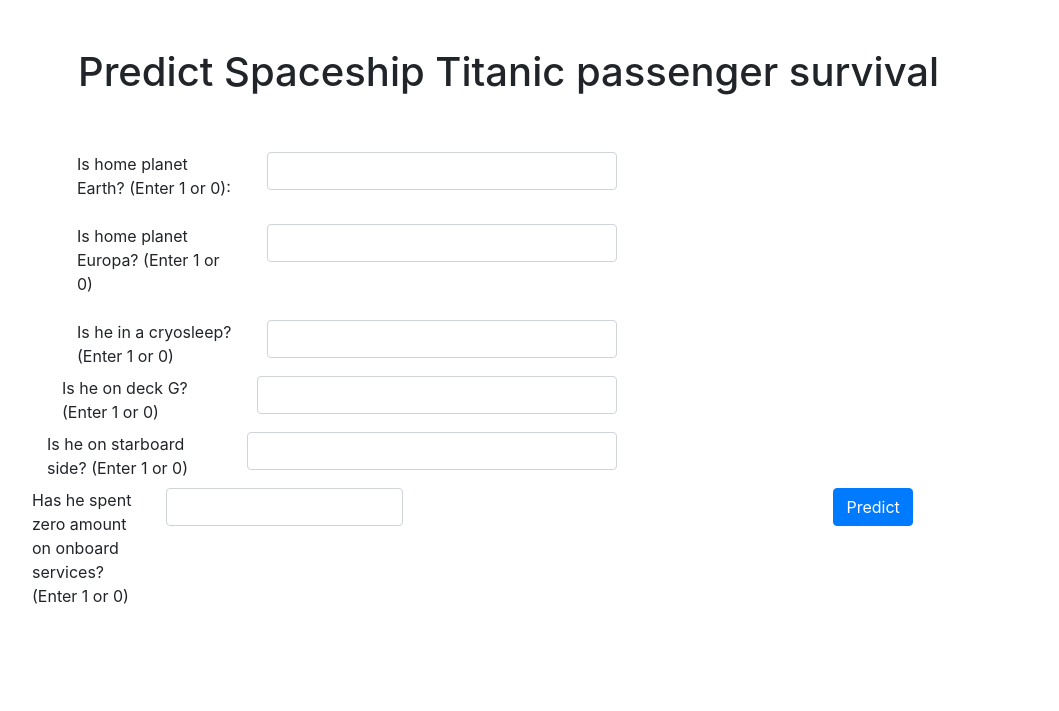
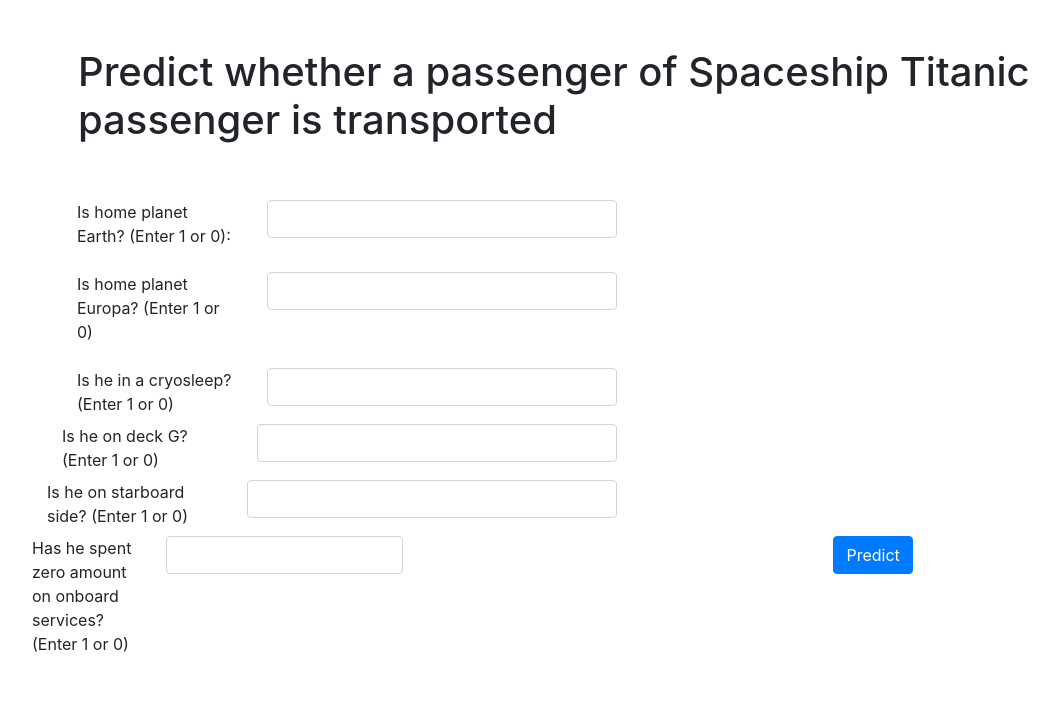
Before and after one commit to MykolaPinchuk/SpaceTitanic, a Flask app: page / in a window 1280 px wide. Shown: the top 711 px of the page, without its empty margins (8-1067 px from the left). Run offline with Flask 2, Linux system fonts and the light colour scheme; some libraries are stand-ins or nearby versions.

Commit message:
updated a project. it works.

```diff
--- a/spacetitanic-app/main.py
+++ b/spacetitanic-app/main.py
@@ -1,4 +1,6 @@
 #import Flask
+import numpy as np
+import joblib, sklearn
 from flask import Flask, render_template, request
 #create an instance of Flask
 app = Flask(__name__)
@@ -12,7 +14,7 @@ def predict():
         planet_europa = request.form.get('planet_europa')
         cryosleep = request.form.get('cryosleep')
         deck_g = request.form.get('deck_g')
-        starboard = request.form.get('stargboard')
+        starboard = request.form.get('starboard')
         zero_service = request.form.get('zero_service')
         #call preprocessDataAndPredict and pass inputs
         try:
--- a/spacetitanic-app/templates/home.html
+++ b/spacetitanic-app/templates/home.html
@@ -11,7 +11,7 @@
   <body>
       <div class="container">
         <div class="row my-5 pl-3">
-            <h1>Predict Spaceship Titanic passenger survival</h1>
+            <h1>Predict whether a passenger of Spaceship Titanic passenger is transported</h1>
         </div>
         <!-- Starts form section -->
         <div class="form-container ">
```
